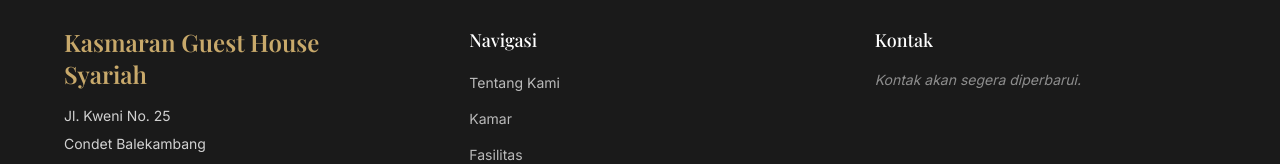
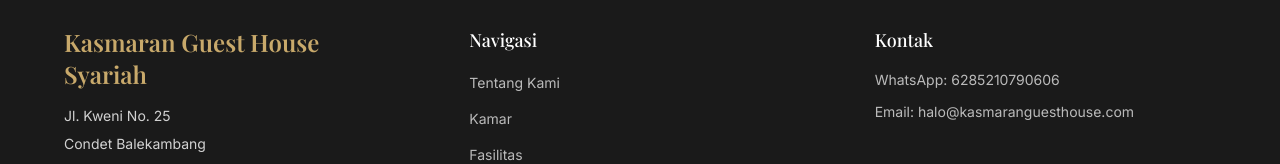
Before and after one commit to ariefwiraj/kasmaranguesthouse, a React (Vite) app: page / in a window 1280 px wide. Shown: the part 4135-4299 px from the top of the page. Built offline with nearby package versions, Linux system fonts and the light colour scheme; no server answers; a web font is replaced by a local one.

Commit message:
ganti sistem ke supabase dan add beberapa fitur baru

```diff
--- a/src/components/admin/RoomFormModal.jsx
+++ b/src/components/admin/RoomFormModal.jsx
@@ -164,10 +164,7 @@ export default function RoomFormModal({ isOpen, onClose, initialData, onSave })
                 <label className="block text-sm font-medium mb-1">Kapasitas (ex: 2 Tamu)</label>
                 <input required type="text" name="capacity" value={formData.capacity} onChange={handleChange} className="w-full border rounded-lg px-3 py-2" />
               </div>
-              <div>
-                <label className="block text-sm font-medium mb-1">Pesan WhatsApp Default</label>
-                <input required type="text" name="whatsappMessage" value={formData.whatsappMessage} onChange={handleChange} className="w-full border rounded-lg px-3 py-2" />
-              </div>
+
             </div>
 
             {/* Main Image */}
--- a/src/components/layout/Footer.jsx
+++ b/src/components/layout/Footer.jsx
@@ -71,8 +71,8 @@ export default function Footer() {
                 </li>
               )}
               {!siteConfig.whatsappNumber && !siteConfig.email && (
-                <li className="text-white/50 text-sm italic">
-                  Kontak akan segera diperbarui.
+                <li className="text-white/50 text-sm ">
+
                 </li>
               )}
             </ul>
--- a/src/components/sections/Rooms.jsx
+++ b/src/components/sections/Rooms.jsx
@@ -5,6 +5,7 @@ import useEmblaCarousel from "embla-carousel-react";
 import { buildWhatsAppLink } from "../../lib/whatsapp";
 import api from "../../lib/api";
 import { useAuth } from "../../contexts/AuthContext";
+import { useConfig } from "../../contexts/ConfigContext";
 import RoomFormModal from "../admin/RoomFormModal";
 import ConfirmDialog from "../admin/ConfirmDialog";
 
@@ -17,6 +18,7 @@ export default function Rooms() {
 
   // Admin states
   const { isAuthenticated } = useAuth();
+  const { config: siteConfig } = useConfig();
   const [isFormOpen, setIsFormOpen] = useState(false);
   const [editingRoom, setEditingRoom] = useState(null);
   const [deletingRoomId, setDeletingRoomId] = useState(null);
@@ -180,7 +182,7 @@ export default function Rooms() {
                         Lihat Detail Kamar
                       </button>
                       <a
-                        href={buildWhatsAppLink(null, room.whatsappMessage)}
+                        href={buildWhatsAppLink(null, `Halo, saya tertarik dengan kamar ${room.name} di Kasmaran Guest House Syariah. Mohon info ketersediaan.`, siteConfig)}
                         target="_blank"
                         rel="noreferrer"
                         className="block w-full py-3 text-center rounded-lg bg-primary text-white font-medium hover:bg-primary/90 transition-colors shadow-sm"
@@ -315,7 +317,7 @@ export default function Rooms() {
                     <div className="text-sm font-medium text-foreground mb-1">harga</div>
                     <div className="text-xl font-bold text-primary mb-4">{selectedRoom.startingPrice} <span className="text-sm font-normal text-muted-foreground">/ kamar / malam</span></div>
                     <a
-                      href={buildWhatsAppLink(null, selectedRoom.whatsappMessage)}
+                      href={buildWhatsAppLink(null, `Halo, saya tertarik dengan kamar ${selectedRoom.name} di Kasmaran Guest House Syariah. Mohon info ketersediaan.`, siteConfig)}
                       target="_blank"
                       rel="noreferrer"
                       className="block w-full py-3 rounded-lg bg-primary text-white font-medium hover:bg-primary/90 transition-colors shadow-sm text-center"
--- a/src/data/siteConfig.json
+++ b/src/data/siteConfig.json
@@ -8,13 +8,13 @@
     "Kramat Jati",
     "Jakarta Timur 13530"
   ],
-  "phoneNumber": "",
-  "whatsappNumber": "",
+  "phoneNumber": "085210790606",
+  "whatsappNumber": "6285210790606",
   "whatsappDefaultMessage": "Halo, saya ingin bertanya tentang ketersediaan kamar di Kasmaran Guest House Syariah.",
-  "email": "",
+  "email": "halo@kasmaranguesthouse.com",
   "checkInTime": "14.00 WIB",
   "checkOutTime": "12.00 WIB",
   "reservationHours": "24 Jam",
   "googleMapsEmbedUrl": "https://www.google.com/maps/embed?pb=!1m14!1m8!1m3!1d1982.9012087083843!2d106.8544220460327!3d-6.2896809545014545!3m2!1i1024!2i768!4f13.1!3m3!1m2!1s0x2e69f27aecff5de1%3A0x16c3019129ed0df6!2sKasmaran%20Guest%20House%20Syariah!5e0!3m2!1sen!2sid!4v1782292753571!5m2!1sen!2sid",
-  "googleMapsPlaceUrl": "https://maps.app.goo.gl/xxx"
+  "googleMapsPlaceUrl": "https://maps.app.goo.gl/wGcs6Ko711us8NX87"
 }
```
Also changed, not shown: 2 other files (tests, documents, lock files or other folders).
